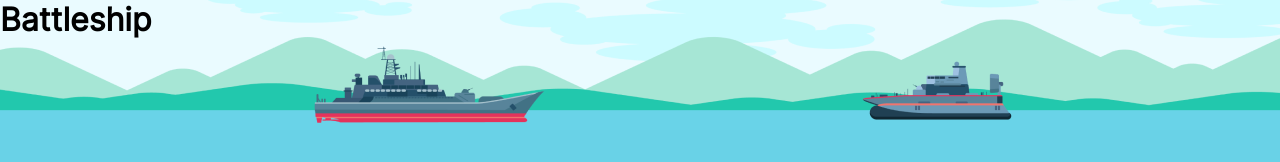
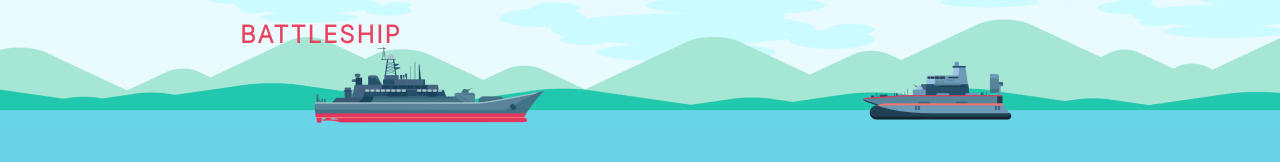
Before and after one commit to confett0/odin-battleship, a website built with webpack: page dist/index.html in a window 1280 px wide. Built offline with Linux system fonts and the light colour scheme.

Commit message:
Style logo

```diff
--- a/src/style.css
+++ b/src/style.css
@@ -19,6 +19,10 @@
     font-style: normal;
   }
 
+:root {
+    --red: #E74460;
+}
+
 * {
     box-sizing: border-box;
     margin: 0;
@@ -36,9 +40,18 @@ body {
 
 header {
     height: 130px;
-    width: min(1000px, 100vh);
+    padding: 20px 0;
+    width: min(1200px, 100vh);
+}
+
+.logo {
+    color: var(--red);
+    font-family: 'Inter Light';
+    font-size: 24px;
+    letter-spacing: 2px;
+    text-transform: uppercase;
 }
 
 main {
-    max-width: 1000px;
+    max-width: 1200px;
 }
```
Also changed, not shown: dist/index.html, dist/main.js.
